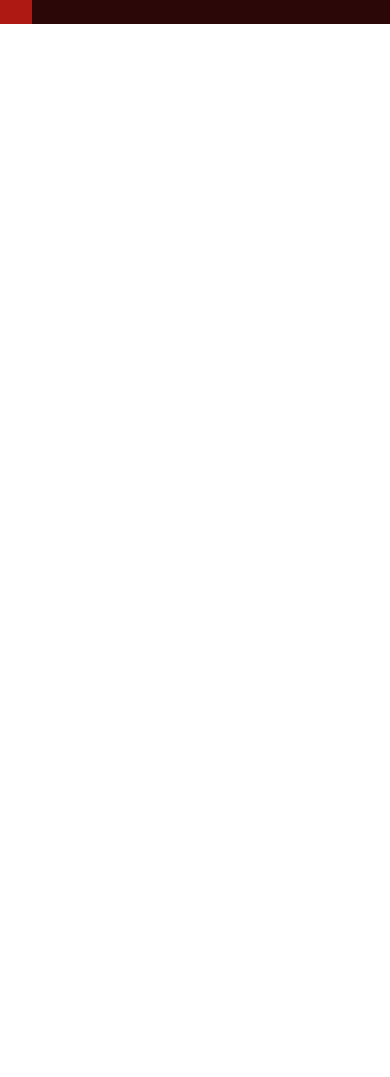
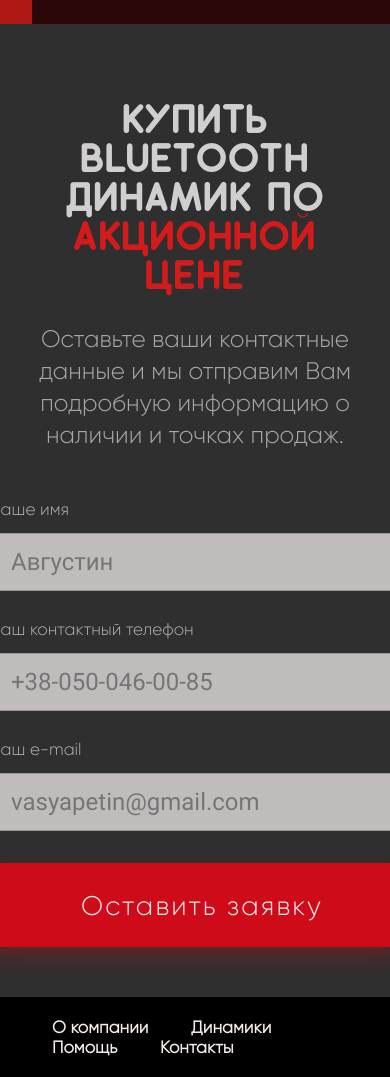
Before and after one commit to K1nlaS/k1nlas.github.io, a plain HTML site: page markup/index.html in a window 390 px wide. Shown: the part 7203-8280 px from the top of the page. Before the commit the page ends 7227 px from the top, so only its background shows below. Drawn offline with Linux system fonts and the light colour scheme.

Commit message:
site done, no responsive, no popup windows

```diff
--- a/markup/css/media-queries.css
+++ b/markup/css/media-queries.css
@@ -78,6 +78,14 @@
 	margin-top: 3.2rem;
 }
 
+/*___________________FORM BOX___________________*/
+
+.form {
+	height: unset;
+	max-height: 100%;
+	padding-bottom: 5rem;
+}
+
 }
 
 @media screen and (max-width: 1024px) {
@@ -115,5 +123,4 @@
 	max-width: 100%;
 }
 
-
 }
--- a/markup/css/styles.css
+++ b/markup/css/styles.css
@@ -503,3 +503,123 @@ header img {
 	background-color: #040000;
 	border: none;
 }
+
+
+/*___________________FORM BOX___________________*/
+
+.form {
+	height: 74rem;
+	background-color: #2f2f2f;
+}
+
+.wrapper-form {
+	padding-top: 8rem;
+}
+
+.wrapper-form div:first-child {
+	margin-bottom: 5rem;
+}
+
+.form h2 {
+	color: rgb(208, 206, 206);
+	font-size: 3.9rem;
+	text-align: center;
+	text-transform: uppercase;
+	letter-spacing: 0.08em;
+	margin-bottom: 2.4rem;
+}
+
+.form h2 span {
+	color: #d41b1b;
+}
+
+.form p {
+	color: rgba(245, 244, 245, 0.612);
+	font-size: 2.4rem;
+	text-align: center;
+	line-height: 3.2rem;
+	width: 66.384rem;
+	height: 6.799;
+	margin: 0 auto;
+	max-width: 100%;
+}
+
+.wrapper-form .form-holder {
+	display: flex;
+	justify-content: center;
+}
+
+.form-holder label {
+	color: #b2b2b2;
+	font-size: 1.7rem;
+	font-family: 'Gilroy-Light';
+	letter-spacing: 0.05;
+	line-height: 1.6rem;
+}
+
+.form-holder input {
+	margin-top: 1.6rem;
+	width: 41rem;
+	height: 5.79rem;
+	border-width: 1px;
+  	border-color: rgb(149, 149, 149);
+  	border-style: solid;
+  	background-color: rgb(192, 188, 188);
+  	color: #585454;
+  	font-family: 'Roboto-Regular';
+  	font-size: 2.4rem;
+  	padding-left: 2rem;
+  	margin-bottom: 3rem;
+}
+
+.form-holder input[id="email"] {
+	margin-bottom: 3.2rem;
+}
+
+.form-holder input[type="submit"] {
+	background-color: rgb(207, 11, 25);
+  	box-shadow: 0px 10px 21px 0px rgba(207, 11, 25, 0.33);
+  	width: 40.999;
+  	height: 8.4rem;
+  	margin: 0;
+	border: 1px solid #cf0b19;
+	color: #f6e7e7;
+	letter-spacing: 0.08em;
+	font-size: 2.7rem;
+	font-family: 'Gilroy-Light';
+	text-align: center;
+}
+
+/*___________________FOOTER BOX___________________*/
+
+footer {
+	height: 8rem;
+	background-color: #000000;
+}
+
+#footer-menu {
+	height: 100%;
+	display: flex;
+	justify-content: center;
+	align-items: center;
+}
+
+#footer-menu ul {
+	list-style: none;
+	padding: 0;
+	margin: 0;
+}
+
+#footer-menu ul li {
+	display: inline;
+	margin: 0 2rem;
+}
+
+#footer-menu ul li a {
+	display: inline-block;
+	text-decoration: none;
+	font-family: 'Gilroy-Light';
+	font-size: 1.7rem;
+	color: #f4ece5;
+	font-weight: bold;
+}
--- a/markup/index.html
+++ b/markup/index.html
@@ -199,8 +199,37 @@
 				</div>
 			</div>
 		</div>
+		<div class="form">
+			<div class="wrapper wrapper-form">
+				<div>
+					<h2>купить Bluetooth динамик по <span>акционной цене</span></h2>
+					<p>
+						Оставьте ваши контактные данные и мы отправим Вам подробную информацию о наличии и точках продаж.
+					</p>
+				</div>
+				<div class="form-holder">
+					<form action="" name="user-review">
+						<label for="name">Ваше имя</label><br><input type="text" id="name" placeholder="Августин" required=""><br>
+						<label for="phone">Ваш контактный телефон</label><br><input type="text" id="phone" placeholder="+38-050-046-00-85" pattern="^((8|\+3)[\- ]?)?(\(?\d{3}\)?[\- ]?)?[\d\- ]{7,10}$" required=""><br>
+						<label for="email">Ваш e-mail</label><br><input type="email" id="email" placeholder="vasyapetin@gmail.com" required=""><br>
+						<input type="submit" name="submit" value="Оставить заявку">
+					</form>
+				</div>
+			</div>
+		</div>
 	</main>
-
+	<footer>
+		<div class="wrapper .wrapper-footer">
+			<nav id="footer-menu">
+					<ul>
+						<li><a href="#">О компании</a></li>
+						<li><a href="#">Динамики</a></li>
+						<li><a href="#">Помощь</a></li>
+						<li><a href="#">Контакты</a></li>
+					</ul>
+				</nav>
+		</div>
+	</footer>
 
 	<link rel="stylesheet" href="slick/slick.css">
 	<link rel="stylesheet" href="slick/slick-theme.css">
```
